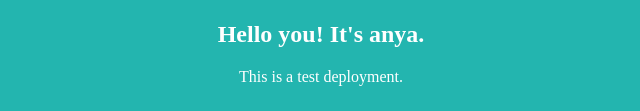
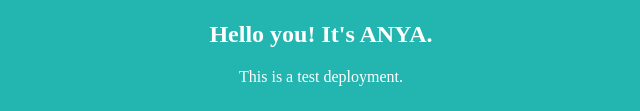
Before and after one commit to anjakammer/node-http, a website: page index.html in a window 1280 px wide. Shown: the part 311-422 px from the top of the page, without its empty margins (319-959 px from the left). Drawn offline with Linux system fonts and the light colour scheme.

```diff
--- a/index.html
+++ b/index.html
@@ -2,7 +2,7 @@
 <html>
 	<body style="background-color:#23B5AF; margin-left: auto;margin-right: auto; text-align: center; color: white">
 			<img border="0" src="https://storage.googleapis.com/anya-deployment/anya-logo.png" />
-			<h2>Hello you! It's anya.</h2>
+			<h2>Hello you! It's ANYA.</h2>
 			<p>This is a test deployment.</p>
 	</body>
 </html>
```
